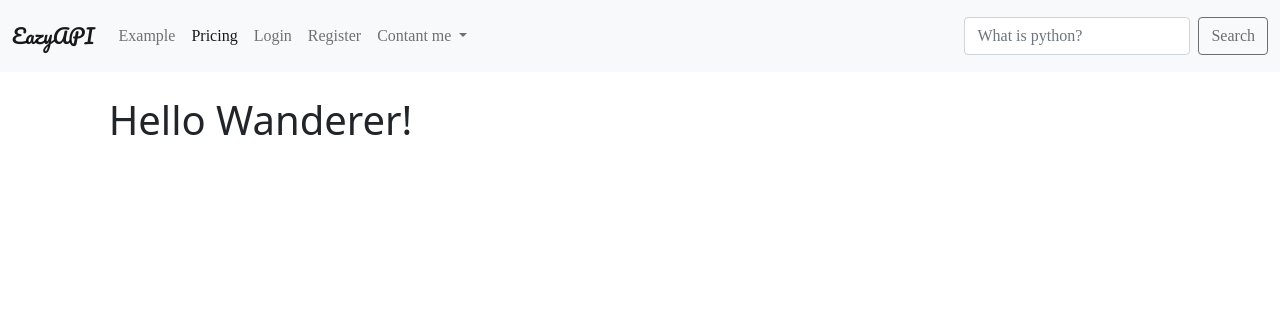
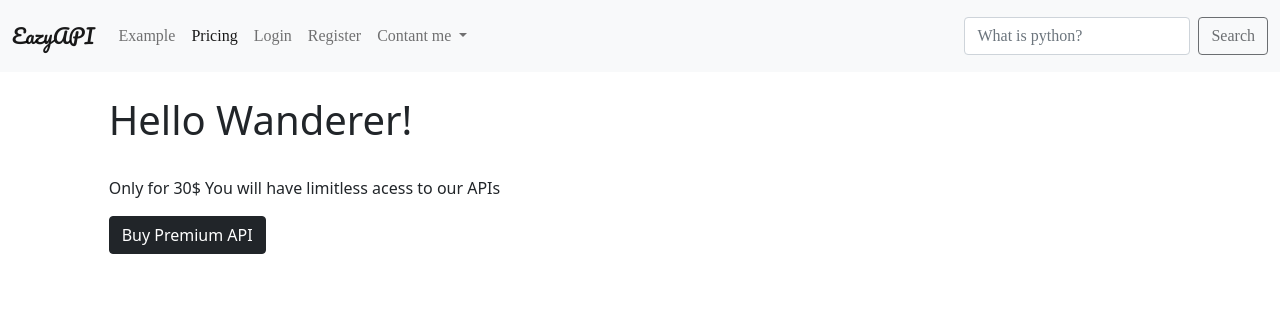
Before and after one commit to Madi-S/Flask-Restful-Api, a Flask app: page /pricing in a window 1280 px wide. Shown: the top 332 px of the page. Run offline with Flask 2, Linux system fonts and the light colour scheme; parts of the project's set-up code (start-up, migrations or seed data) failed here and were passed over; some libraries are stand-ins or nearby versions; some web fonts are replaced.

Commit message:
stripe scripts

```diff
--- a/templates/pricing.html
+++ b/templates/pricing.html
@@ -10,6 +10,17 @@
 
 {% block content %}
 
+  <p>Only for 30$ You will have limitless acess to our APIs</p>
+  <a href="#" id="buy_btn" class="btn btn-dark">Buy Premium API</a>
 
 
+  <script src="https://js.strip.com/v3/"></script>
+  {# <script>
+    const checkout_session_id = '{{ checkout_session_id }}';
+    const checkout_publick_key = '{{ checkout_publick_key }}';
+  </script>
+  <script src="{{ url_for('static', filename='js/strip-no-ajax.js') }}"></script>
+  #}
+
+  <script src="{{ url_for('static', filename='js/strip-ajax.js') }}"></script>
 {% endblock %}
```
